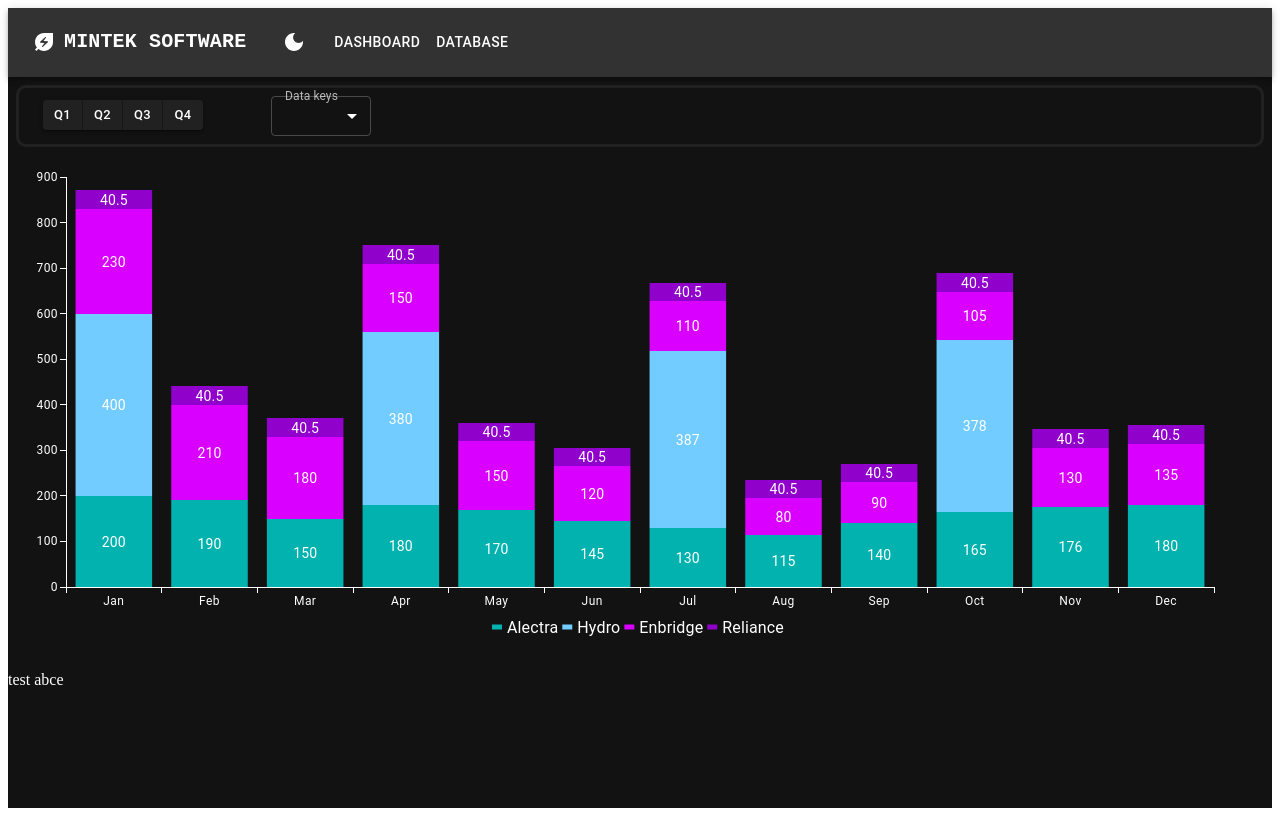
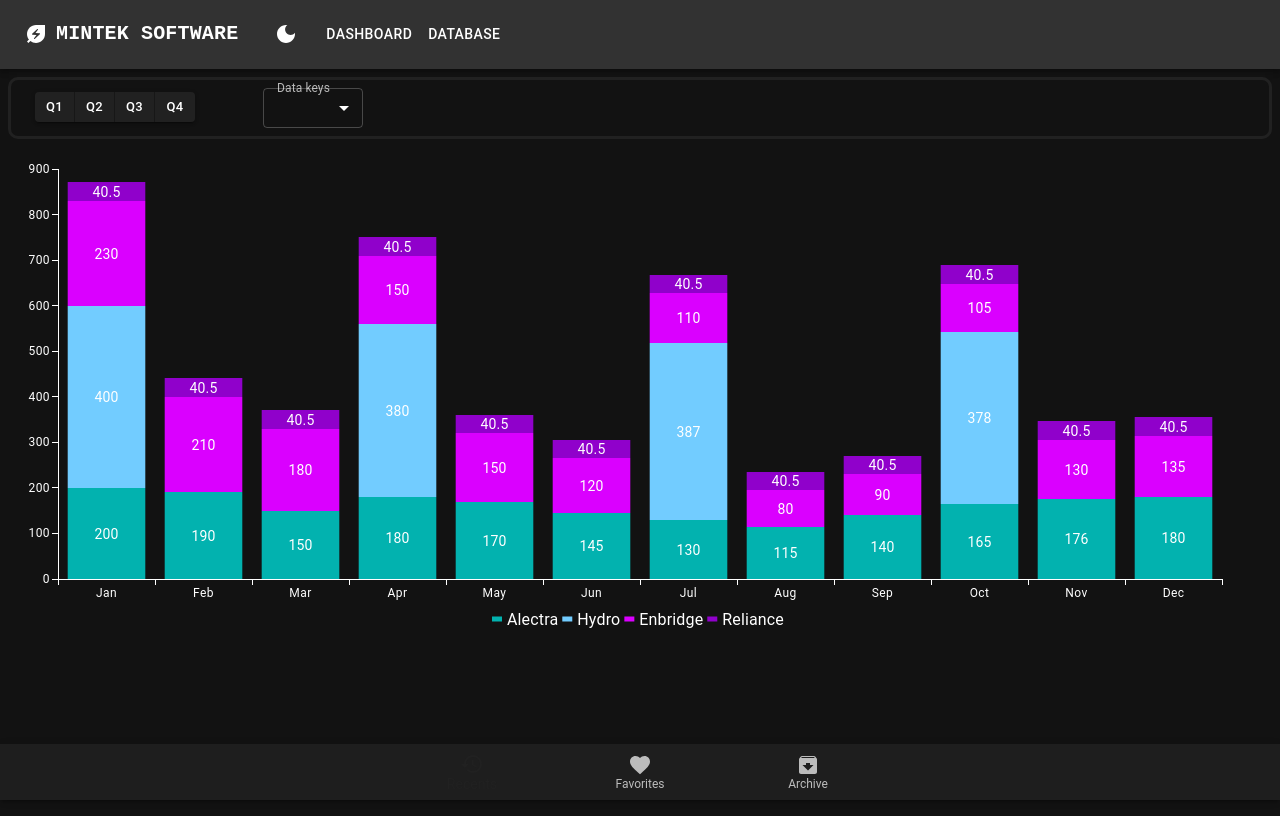
Before and after one commit to Siddharth-A/utility_tracker, a React (Vite) app in the folder utility-tracker/: page / in a window 1280 px wide. Built offline with nearby package versions, Linux system fonts and the light colour scheme.

Commit message:
Add bottombar navigation

```diff
--- a/utility-tracker/src/App.jsx
+++ b/utility-tracker/src/App.jsx
@@ -1,5 +1,6 @@
 import * as React from "react";
 import Navbar from "./components/Navbar";
+import Bottombar from "./components/Bottombar";
 import Chart from "./components/Chart";
 import Pie from "./components/Pie";
 import Box from "@mui/material/Box";
@@ -20,7 +21,8 @@
       <Navbar toggleDarkMode={toggleDarkMode}/>
       <Chart />
       {/* <Pie /> */}
-      <p>test abce </p>
+      {/* <p>test abce </p> */}
+      <Bottombar />
     </Box>
   )
 }
--- /dev/null
+++ b/utility-tracker/src/components/Bottombar.jsx
@@ -0,0 +1,33 @@
+import * as React from 'react';
+import Box from '@mui/material/Box';
+import CssBaseline from '@mui/material/CssBaseline';
+import BottomNavigation from '@mui/material/BottomNavigation';
+import BottomNavigationAction from '@mui/material/BottomNavigationAction';
+import RestoreIcon from '@mui/icons-material/Restore';
+import FavoriteIcon from '@mui/icons-material/Favorite';
+import ArchiveIcon from '@mui/icons-material/Archive';
+import Paper from '@mui/material/Paper';
+
+export default function Bottombar() {
+  const [value, setValue] = React.useState(0);
+  const ref = React.useRef(null);
+
+  return (
+    <Box sx={{ pb: 7 }} ref={ref}>
+      <CssBaseline />
+      <Paper sx={{ position: 'fixed', bottom: 0, left: 0, right: 0 }} elevation={3}>
+        <BottomNavigation
+          showLabels
+          value={value}
+          onChange={(event, newValue) => {
+            setValue(newValue);
+          }}
+        >
+          <BottomNavigationAction label="Recents" icon={<RestoreIcon />} />
+          <BottomNavigationAction label="Favorites" icon={<FavoriteIcon />} />
+          <BottomNavigationAction label="Archive" icon={<ArchiveIcon />} />
+        </BottomNavigation>
+      </Paper>
+    </Box>
+  );
+}
```
